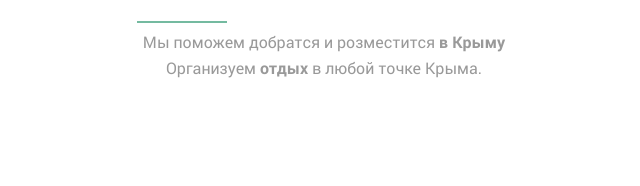
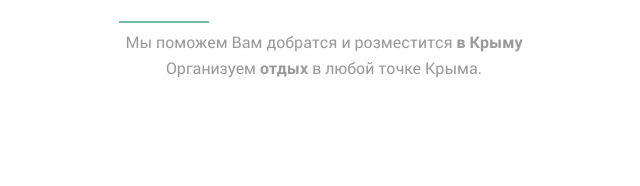
Before and after one commit to vlev322/MySites, a plain HTML site: page index.html in a window 1280 px wide. Shown: the part 2093-2279 px from the top of the page, 616-1256 px from the left. Drawn offline with Linux system fonts and the light colour scheme; files whose address does not match are found by name.

Commit message:
second commit

```diff
--- a/index.html
+++ b/index.html
@@ -6,7 +6,7 @@
 	<meta charset="utf-8">
 
 	<title>Title</title>
-	<meta name="description" content="">
+	<meta name="description" content="Trans-Company">
 
 	<meta http-equiv="X-UA-Compatible" content="IE=edge">
 	<meta name="viewport" content="width=device-width, initial-scale=1, maximum-scale=1">
@@ -216,7 +216,7 @@
 					<div class="right-section">
 						<div class="img img-first"><img class="" src="img/All Vector Site Elements/little service sea photo.jpg" alt="Valerytour"></div>
 						<div class="img img-second"><img class="" src="img/All Vector Site Elements/big service road photo.jpg" alt="Valerytour"></div>
-						<div><p>Мы поможем добратся и розместится <strong>в Крыму</strong><br> Организуем <strong>отдых</strong> в любой точке Крыма.</p></div>
+						<div><p>Мы поможем Вам добратся и розместится <strong>в Крыму</strong><br> Организуем <strong>отдых</strong> в любой точке Крыма.</p></div>
 					</div>
 				</div>
 
```
